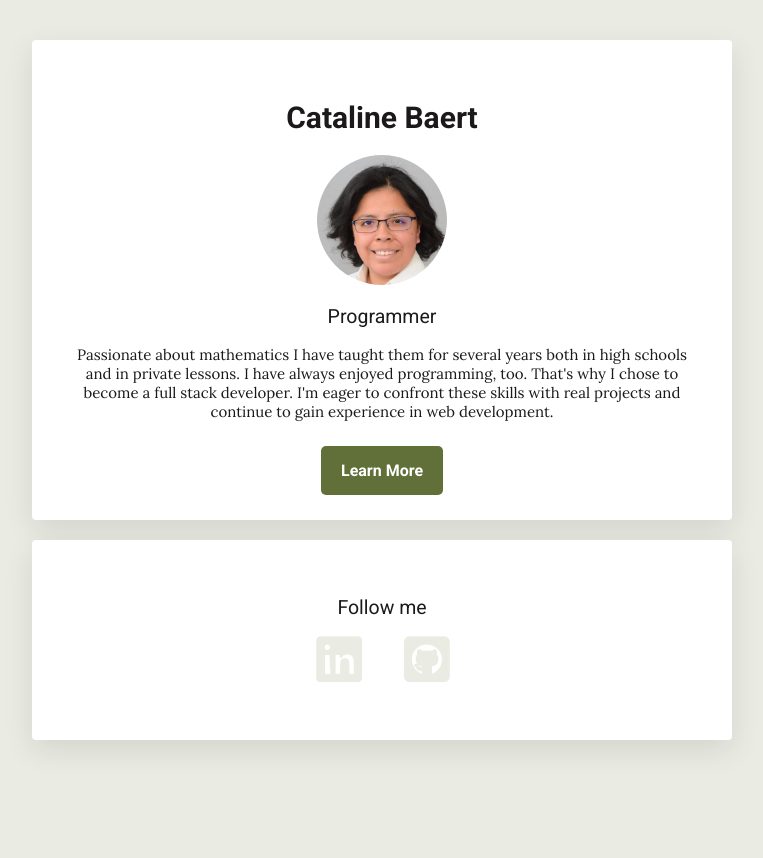
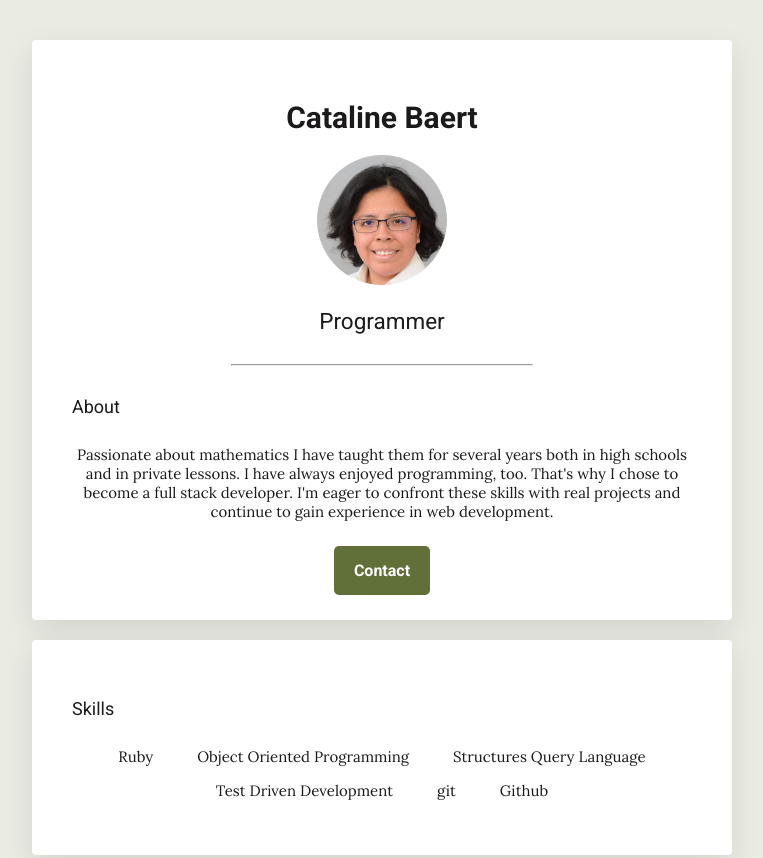
Before and after one commit to ctln12/profile, a plain HTML site: page index.html in a window 1280 px wide. Shown: the top 858 px of the page, without its empty margins (258-1021 px from the left). Before the commit the page ends 800 px from the top, so only its background shows below. Drawn offline with Linux system fonts and the light colour scheme.

Commit message:
Added some features

```diff
--- a/index.html
+++ b/index.html
@@ -16,13 +16,30 @@
 
       <img src="images/photo.jpg" alt="photo">
 
-      <h2>Programmer</h2>
+      <h2 id="job-title">Programmer</h2>
 
+      <hr style="width: 300px; margin: 30px auto">
+
+      <h3>About</h3>
       <p>Passionate about mathematics I have taught them for several years both in high schools and in private lessons. I have always enjoyed programming, too. That's why I chose to become a full stack developer. I'm eager to confront these skills with real projects and continue to gain experience in web development.</p>
 
       <a href="" target="_blank" class="btn-purple">
-        Learn More
+        Contact
       </a>
+    </div>
+
+    <div class="card-white">
+      <h3>Skills</h3>
+      <ul class="list-inline">
+        <li>Ruby</li>
+        <li>Object Oriented Programming</li>
+        <li>Structures Query Language</li>
+      </ul>
+      <ul class="list-inline">
+        <li>Test Driven Development</li>
+        <li>git</li>
+        <li>Github</li>
+      </ul>
     </div>
 
     <div class="card-white">
@@ -40,6 +57,7 @@
         </li>
       </ul>
     </div>
+
   </div>
 
  </body>
--- a/style.css
+++ b/style.css
@@ -5,15 +5,24 @@ body {
   color: #1B1919;
 }
 
-h1, h2 {
+h1, h2, h3 {
   font-family: 'Roboto', sans-serif;
   font-weight: 400;
-  font-size: 1.3em;
 }
 
 h1 {
   font-size: 2em;
   font-weight: 700;
+}
+
+h2 {
+  font-size: 1.5em;
+}
+
+h3 {
+  text-align: left;
+  font-size: 1.2em;
+  padding-bottom: 10px;
 }
 
 img {
```
